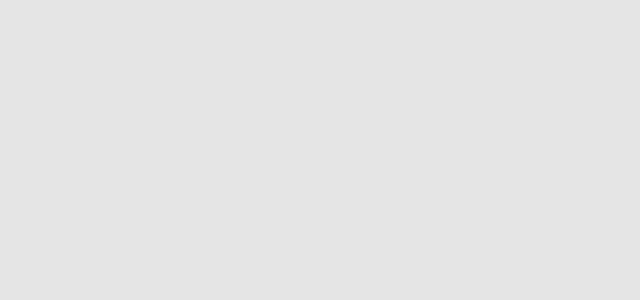
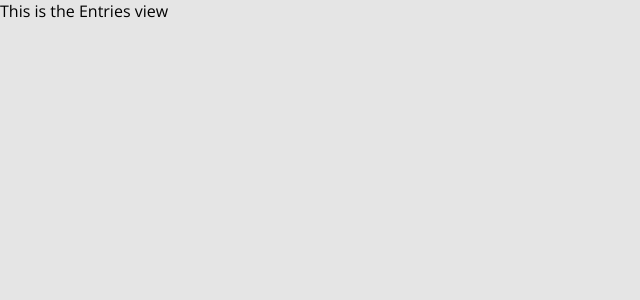
Before and after one commit to AdinoyiSadiq/MyDiary-Client, a React (Create React App) app: page /main/entries in a window 1280 px wide. Shown: the top 300 px of the page, without its empty margins (0-640 px from the left). Built offline with nearby package versions, Linux system fonts and the light colour scheme; sample sign-in values are in the browser's storage.

Commit message:
feature(hoc): add higher order component
- add higher order component to authenticate specific routes in the application

[Delivers #162036572]

```diff
--- a/src/App.js
+++ b/src/App.js
@@ -1,6 +1,7 @@
 import React from 'react';
 import { BrowserRouter, Route } from 'react-router-dom';
 import './styles/styles.scss';
+import authenticate from './containers/hoc/authenticate';
 import Home from './views/Home';
 import Signin from './views/Signin';
 import Signup from './views/Signup';
@@ -24,7 +25,7 @@ const App = () => (
     <div>
       <Route exact path="/" component={Home} />
       <Route path="/auth" component={Auth} />
-      <Route exact path="/main" component={Main} />
+      <Route path="/main" component={authenticate(Main)} />
     </div>
   </BrowserRouter>
 );
--- /dev/null
+++ b/src/containers/hoc/authenticate.js
@@ -0,0 +1,31 @@
+import React, { Component } from 'react';
+import { connect } from 'react-redux';
+
+export default (ChildComponent) => {
+  class Authenticate extends Component {
+    componentDidMount() {
+      this.checkAuthStatus();
+    }
+
+    componentDidUpdate() {
+      this.checkAuthStatus();
+    }
+
+    checkAuthStatus() {
+      const { auth, history } = this.props;
+      if (!auth) {
+        history.push('/auth/signin');
+      }
+    }
+
+    render() {
+      return <ChildComponent {...this.props} />;
+    }
+  }
+
+  function mapStateToProps(state) {
+    return { auth: state.auth.authenticated };
+  }
+
+  return connect(mapStateToProps)(Authenticate);
+};
```
